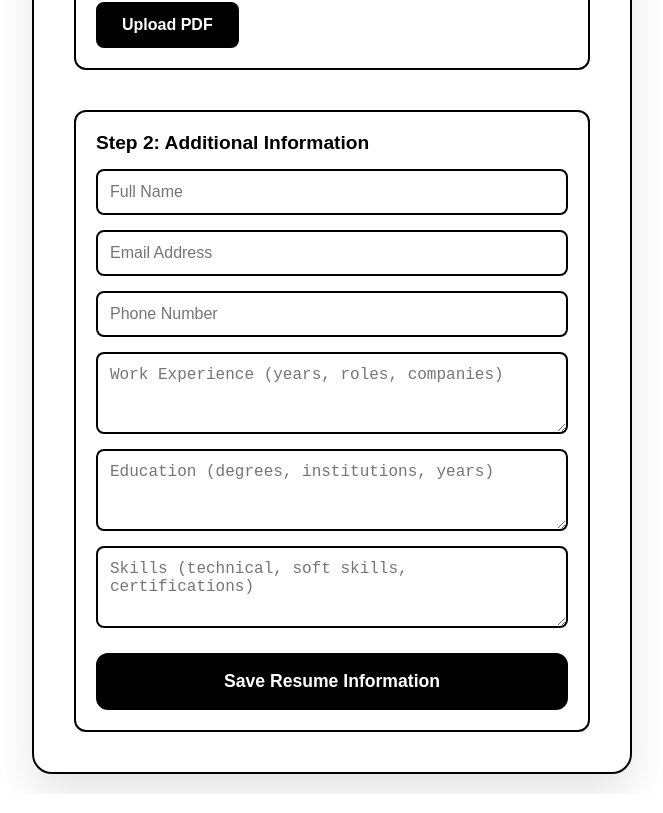
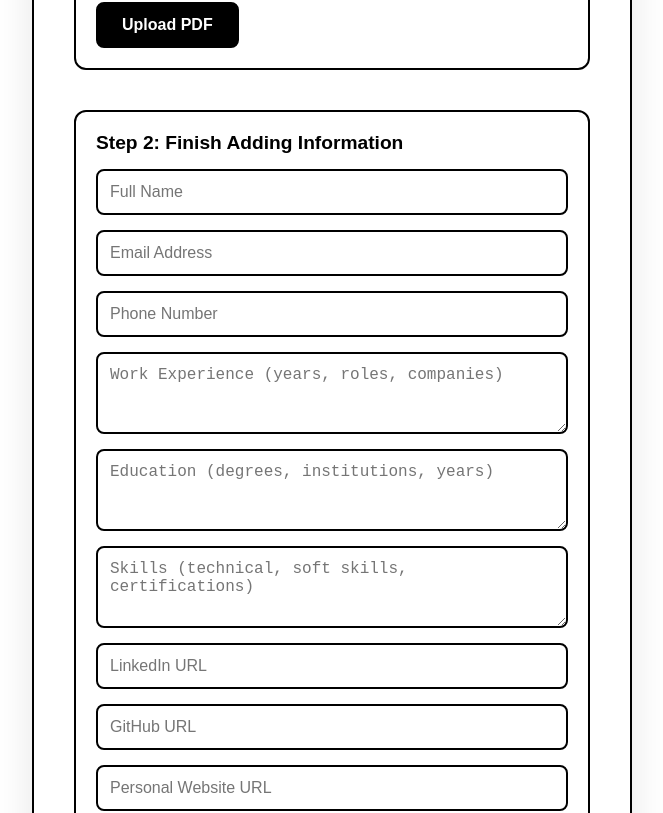
Before and after one commit to jjasonguo/resumax-frontend, a Next.js app: page /upload-resume in a window 1280 px wide. Shown: the part 310-1123 px from the top of the page, without its empty margins (308-971 px from the left). Built offline with nearby package versions, Linux system fonts and the light colour scheme; no server answers.

Commit message:
added fields

```diff
--- a/src/app/upload-resume/page.tsx
+++ b/src/app/upload-resume/page.tsx
@@ -12,7 +12,10 @@ export default function UploadResume() {
     phone: '',
     experience: '',
     education: '',
-    skills: ''
+    skills: '',
+    linkedinUrl: '',
+    githubUrl: '',
+    websiteUrl: ''
   });
   const router = useRouter();
 
@@ -61,7 +64,10 @@ export default function UploadResume() {
         phone: '',
         experience: '',
         education: '',
-        skills: ''
+        skills: '',
+        linkedinUrl: '',
+        githubUrl: '',
+        websiteUrl: ''
       });
       if (fileInputRef.current) {
         fileInputRef.current.value = '';
@@ -210,7 +216,7 @@ export default function UploadResume() {
               marginBottom: '15px',
               color: '#000000'
             }}>
-              Step 2: Additional Information
+              Step 2: Finish Adding Information
             </h3>
             <form onSubmit={handleFormSubmit} style={{
               display: 'flex',
@@ -312,6 +318,51 @@ export default function UploadResume() {
                   resize: 'vertical'
                 }}
               />
+              <input
+                type="url"
+                name="linkedinUrl"
+                placeholder="LinkedIn URL"
+                value={formData.linkedinUrl}
+                onChange={handleInputChange}
+                style={{
+                  padding: '12px',
+                  border: '2px solid #000000',
+                  borderRadius: '8px',
+                  fontSize: '1rem',
+                  backgroundColor: '#ffffff',
+                  color: '#000000'
+                }}
+              />
+              <input
+                type="url"
+                name="githubUrl"
+                placeholder="GitHub URL"
+                value={formData.githubUrl}
+                onChange={handleInputChange}
+                style={{
+                  padding: '12px',
+                  border: '2px solid #000000',
+                  borderRadius: '8px',
+                  fontSize: '1rem',
+                  backgroundColor: '#ffffff',
+                  color: '#000000'
+                }}
+              />
+              <input
+                type="url"
+                name="websiteUrl"
+                placeholder="Personal Website URL"
+                value={formData.websiteUrl}
+                onChange={handleInputChange}
+                style={{
+                  padding: '12px',
+                  border: '2px solid #000000',
+                  borderRadius: '8px',
+                  fontSize: '1rem',
+                  backgroundColor: '#ffffff',
+                  color: '#000000'
+                }}
+              />
               <button
                 type="submit"
                 disabled={uploading}
```
